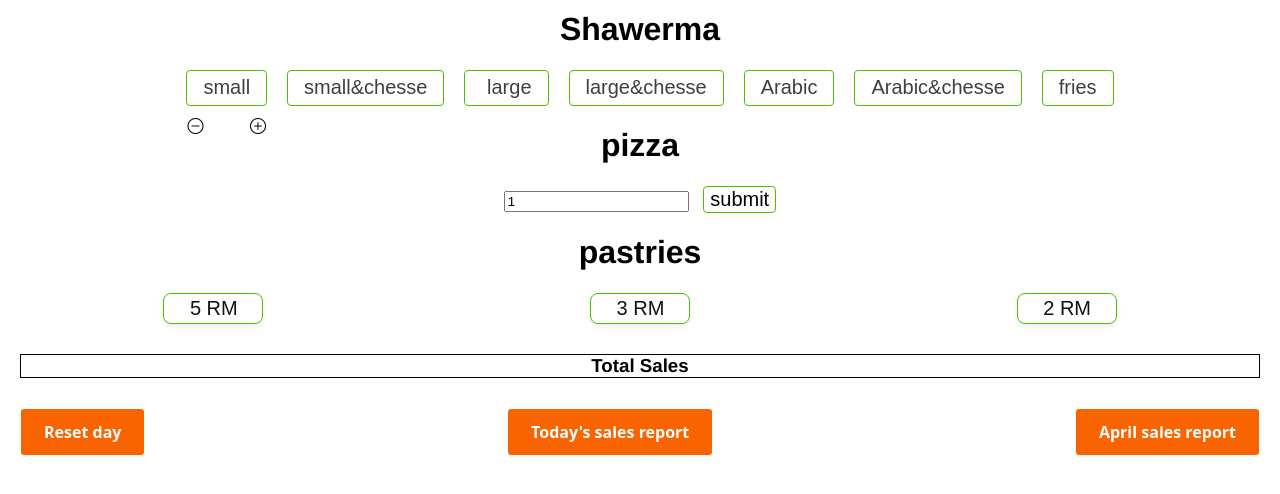
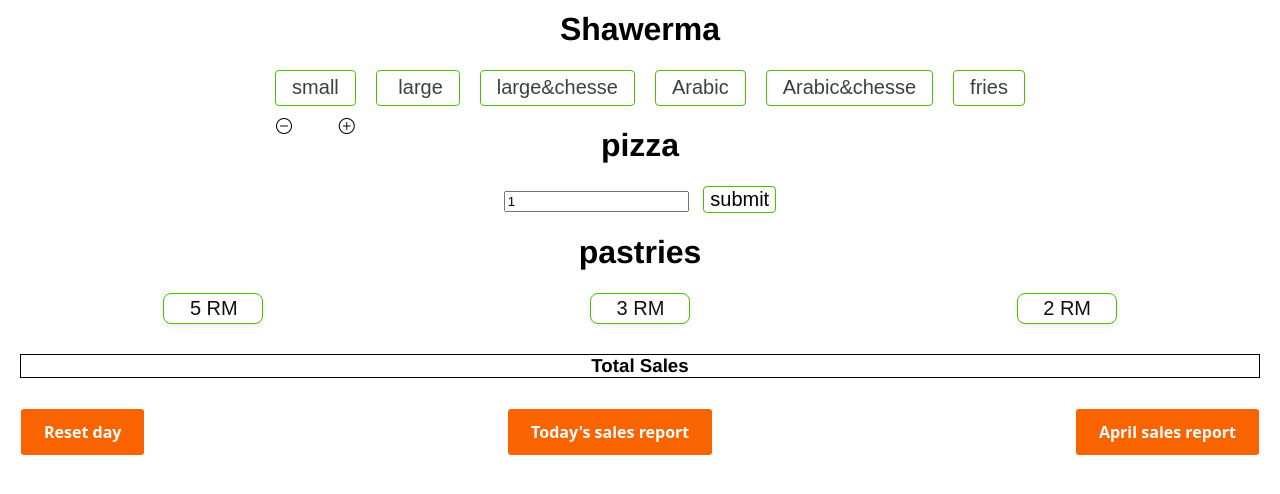
Before and after one commit to abood2302/abood2302.github.io, a plain HTML site: page index.html in a window 1280 px wide. Shown: the part 266-760 px from the top of the page. Drawn offline with nearby package versions, Linux system fonts and the light colour scheme.

Commit message:
Update index.html

```diff
--- a/index.html
+++ b/index.html
@@ -31,7 +31,6 @@
             <h4 class="count" id="shawerma-small-count"></h4>
         </div>
 
-        <button id="small-cheese" value="65">small&chesse</button>
         <button id="large"> large</button>
         <button id="large-cheese">large&chesse</button>
         <button id="arabic">Arabic</button>
```
